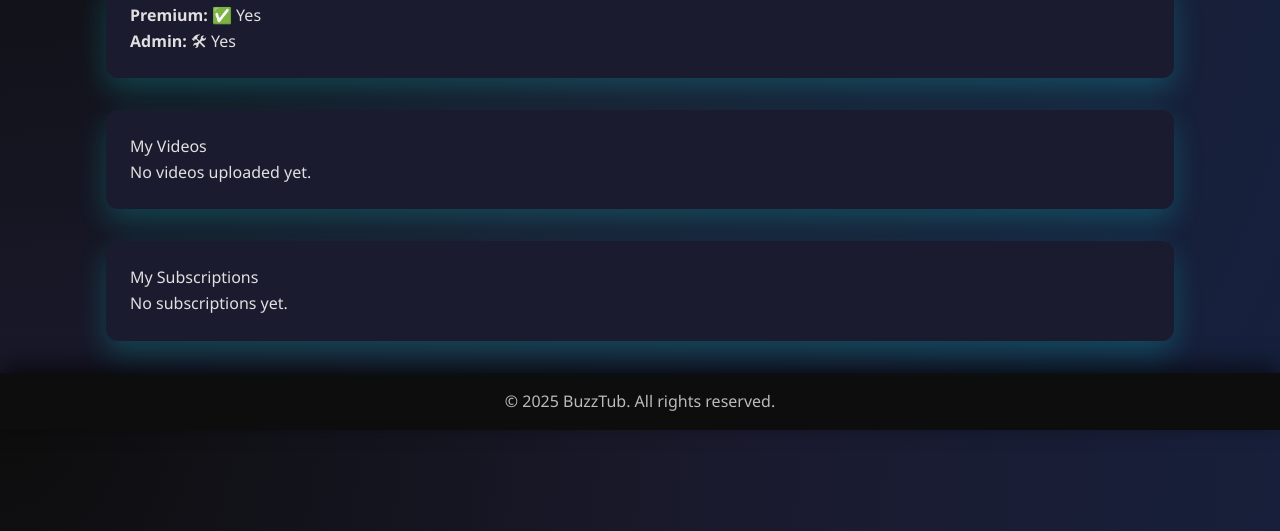
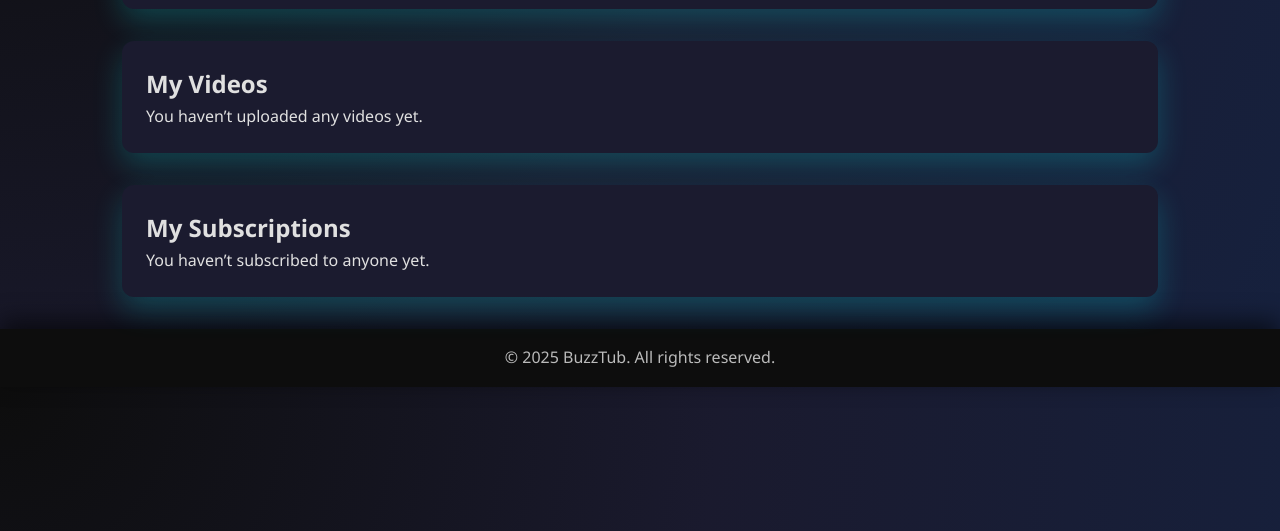
Before and after one commit to Mr-A-Hacker/BuzzTube, a Flask app: template templates/profile.html in a window 1280 px wide. Shown: the part 269-800 px from the top of the page. Run offline with Flask 3, Linux system fonts and the light colour scheme; the template is opened without the code that fills it: values that come from a table or form of the project are taken from there, others are empty; data comes from the database, SQL or seed files in the repository.

Commit message:
Update profile.html

```diff
--- a/templates/profile.html
+++ b/templates/profile.html
@@ -1,62 +1,51 @@
 {% extends "base.html" %}
 {% block content %}
-<div class="row justify-content-center">
-  <div class="col-md-8">
-    <h2 class="text-center mb-4">👤 {{ user.username }}'s Profile</h2>
 
-    <!-- Profile Picture -->
-    <div class="text-center mb-4">
+<div class="container">
+  <h1 class="neon-text">My Profile</h1>
+
+  <!-- User info -->
+  <div class="card">
+    <h2 class="neon-text">Account Details</h2>
+    <p><strong>Username:</strong> {{ user.username }}</p>
+    <p><strong>Premium:</strong> {{ "Yes" if user.premium else "No" }}</p>
     {% if user.profile_pic %}
-        <img src="{{ url_for('static', filename='uploads/' ~ user.profile_pic) }}"
-             class="img-thumbnail" width="150">
-      {% else %}
-        <img src="{{ url_for('static', filename='default.png') }}"
-             class="img-thumbnail" width="150">
+      <img src="{{ url_for('uploads', filename=user.profile_pic) }}" alt="Profile Picture" style="max-width:150px; border-radius:50%; margin-top:1rem;">
     {% endif %}
   </div>
 
-    <!-- User Info -->
-    <div class="card shadow-sm mb-4">
-      <div class="card-body">
-        <p><strong>Premium:</strong> {% if user.premium %}✅ Yes{% else %}❌ No{% endif %}</p>
-        <p><strong>Admin:</strong> {% if user.is_admin %}🛠 Yes{% else %}No{% endif %}</p>
-      </div>
-    </div>
-
-    <!-- User Videos -->
-    <div class="card shadow-sm mb-4">
-      <div class="card-header">My Videos</div>
-      <div class="card-body">
+  <!-- User videos -->
+  <div class="card">
+    <h2 class="neon-text">My Videos</h2>
     {% if videos %}
-          <ul class="list-group">
+      <ul>
         {% for v in videos %}
-              <li class="list-group-item d-flex justify-content-between align-items-center">
+          <li>
             <a href="{{ url_for('video', id=v.id) }}">{{ v.title }}</a>
-                <span class="badge bg-success">{{ v.likes }} Likes</span>
+            (Likes: {{ v.likes }})
           </li>
         {% endfor %}
       </ul>
     {% else %}
-          <p>No videos uploaded yet.</p>
+      <p>You haven’t uploaded any videos yet.</p>
+    {% endif %}
+  </div>
+
+  <!-- Subscriptions -->
+  <div class="card">
+    <h2 class="neon-text">My Subscriptions</h2>
+    {% if subs %}
+      <ul>
+        {% for s in subs %}
+          <li>
+            Subscribed to <a href="{{ url_for('user_profile', username=s.creator) }}">{{ s.creator }}</a>
+          </li>
+        {% endfor %}
+      </ul>
+    {% else %}
+      <p>You haven’t subscribed to anyone yet.</p>
     {% endif %}
   </div>
 </div>
 
-    <!-- Subscriptions -->
-    <div class="card shadow-sm mb-4">
-      <div class="card-header">My Subscriptions</div>
-      <div class="card-body">
-        {% if subs %}
-          <ul class="list-group">
-            {% for s in subs %}
-              <li class="list-group-item">{{ s.creator }}</li>
-            {% endfor %}
-          </ul>
-        {% else %}
-          <p>No subscriptions yet.</p>
-        {% endif %}
-      </div>
-    </div>
-  </div>
-</div>
 {% endblock %}
```
Lines whose indentation alone changed are shown as unchanged.
